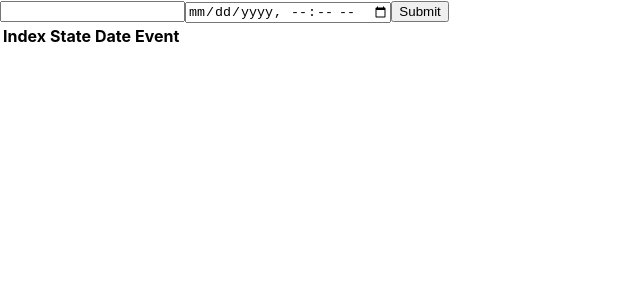
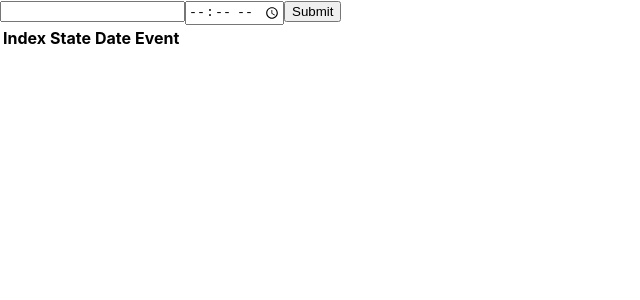
Before and after one commit to 44103/time-leaves, a React (Create React App) app in the folder app/time-leaves/: page / in a window 1280 px wide. Shown: the top 300 px of the page, without its empty margins (0-640 px from the left). Built offline with nearby package versions, Linux system fonts and the light colour scheme.

Commit message:
:zap: use localstorage

```diff
--- a/app/time-leaves/package.json
+++ b/app/time-leaves/package.json
@@ -15,6 +15,7 @@
     "react-hook-form": "^7.33.1",
     "react-scripts": "5.0.1",
     "typescript": "^4.7.4",
+    "usehooks-ts": "^2.6.0",
     "web-vitals": "^2.1.4"
   },
   "scripts": {
--- a/app/time-leaves/src/App.tsx
+++ b/app/time-leaves/src/App.tsx
@@ -2,6 +2,7 @@ import { useEffect, useState } from "react";
 import Record from "./components/record";
 import { EventData } from "./types";
 import { useForm, SubmitHandler } from "react-hook-form";
+import { useLocalStorage } from "usehooks-ts";
 
 const sortEvent = (a: EventData, b: EventData) => {
   return a.date.localeCompare(b.date)
@@ -14,6 +15,13 @@ function App() {
     setEventlist(eventlist?.filter((_, i) => i !== index))
   }
   const { register, handleSubmit, watch, formState: { errors } } = useForm<EventData>();
+  const [eventData, setEventData] = useLocalStorage<EventData[]>("event_data", []);
+  useEffect(() => {
+    setEventData(eventlist ?? []);
+  }, [eventlist]);
+  useEffect(() => {
+    setEventlist(eventData);
+  }, [])
 
   const handleCreate: SubmitHandler<EventData> = (event) => {
     setEventlist([event, ...eventlist ?? []].sort(sortEvent));
@@ -23,7 +31,7 @@ function App() {
     <div className="App">
       <form onSubmit={handleSubmit(handleCreate)}>
         <input {...register("summary")} />
-        <input type="datetime-local" {...register("date")} />
+        <input type="time" {...register("date")} />
         <input type="submit" />
       </form>
       <table>
```
Also changed, not shown: 1 other file (tests, documents, lock files or other folders).
